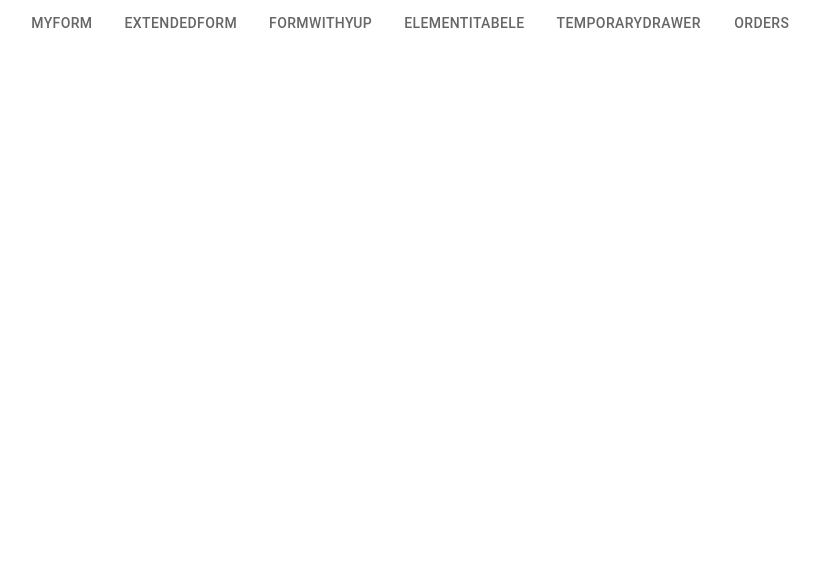
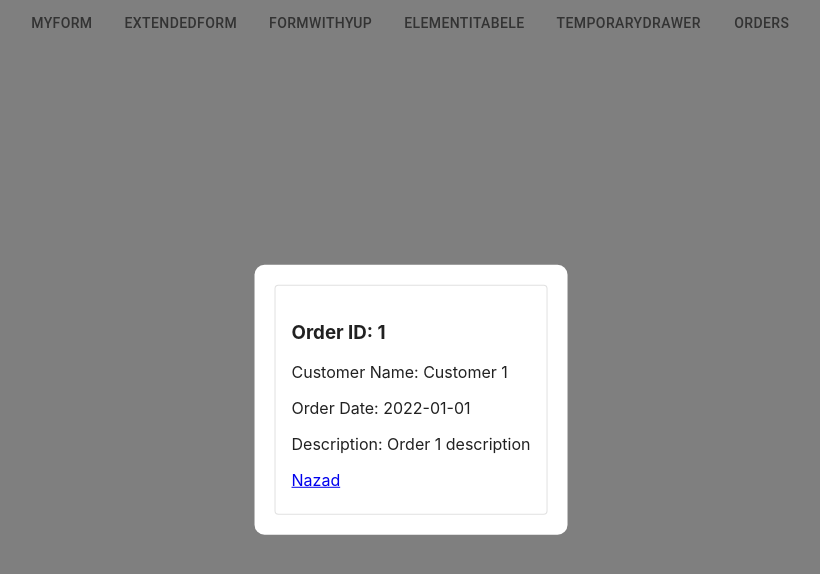
Before and after one commit to sonepone/mui-first-project, a React (Create React App) app: page /orders/1 in a window 1280 px wide. Shown: the top 574 px of the page, without its empty margins (229-1049 px from the left). Built offline with nearby package versions, Linux system fonts and the light colour scheme.

Commit message:
Izmjene od 03.11.2025. - 1

```diff
--- a/src/App.js
+++ b/src/App.js
@@ -39,6 +39,7 @@ import { BrowserRouter, Routes, Route, useLocation } from 'react-router-dom';
 import TemporaryDrawer from './components/TemporaryDrawer';
 import Layout from './shell/Layout';
 import Orders from './components/Orders';
+import OrderDetails from './components/OrderDetails';
 
 
 
@@ -48,7 +49,12 @@ function App() {
   // function incrementer2() {
   //   setCounter((previousState) => previousState + 1);
   // }
-
+   const orders = Array.from({length: 25}, (v, k) => ({
+        id: k+1,
+        customerName: `Customer ${k+1}`,
+        orderDate: `2022-01-${k+1 < 10 ? '0' : ''}${k+1}`,
+        description: `Order ${k+1} description`
+    }));
 
 
   const jsxElement =
@@ -60,7 +66,8 @@ function App() {
           <Route path="/yup" element={<FormWithYup />} />
           <Route path="/tabela" element={<ElementiTabele />} />
           <Route path="/drawer" element={<TemporaryDrawer />} />
-          <Route path="/orders" element={<Orders />} />
+          <Route path="/orders" element={<Orders orders={orders}/>} />
+          <Route path="/orders/:id" element={<OrderDetails allOrders={orders} showBig={true} />} />
         </Routes>
       </Layout>
     </BrowserRouter>
--- a/src/components/OrderDetails.js
+++ b/src/components/OrderDetails.js
@@ -1,17 +1,72 @@
 import React from 'react';
 import Card from '@mui/material/Card';
 import CardContent from '@mui/material/CardContent';
+import { NavLink, useParams } from 'react-router-dom';
 
-function OrderDetails({ order  }) {
-    return (
-        <Card variant="outlined">
-            <CardContent>
-            <h3>Order ID: {order.id}</h3>
-            <p>Customer Name: {order.customerName}</p>
-            <p>Total Amount: ${order.totalAmount}</p>
-        </CardContent>
-    </Card>
+function OrderDetails({ order, allOrders, showBig }) {
+
+    const params = useParams();
+    const orderId = params.id;
+
+
+
+    let jsxElement;
+    if (!showBig) {
+        jsxElement = <Card variant="outlined">
+                            <CardContent>
+                            <h3>Order ID: {order.id}</h3>
+                            <p>Customer Name: {order.customerName}</p>
+                            <p>Order Date: {order.orderDate}</p>
+                            <p>Description: {order.description}</p>
+                        </CardContent>
+                    </Card>
+    }
+    else
+    {
+
+        const order2 = allOrders.find( (oneOrder) => oneOrder.id == orderId  );
+
+        const jsxElement2 = (
+        <React.Fragment>
+            <div className="modal-overlay" onClick={(e) => e.stopPropagation()} />
+            <div className="modal-dialog">
+                <Card variant="outlined">
+                    <CardContent>
+                        <h3>Order ID: {order2.id}</h3>
+                        <p>Customer Name: {order2.customerName}</p>
+                        <p>Order Date: {order2.orderDate}</p>
+                        <p>Description: {order2.description}</p>
+                        <NavLink to={'/orders'} title='Back' >Nazad</NavLink>
+                    </CardContent>
+                </Card>
+            </div>
+            <style>{`
+                .modal-overlay {
+                    position: fixed;
+                    top: 0;
+                    left: 0;
+                    width: 100vw;
+                    height: 100vh;
+                    background-color: rgba(0, 0, 0, 0.5);
+                    z-index: 1;
+                }
+                .modal-dialog {
+                    position: fixed;
+                    top: 50%;
+                    left: 50%;
+                    transform: translate(-50%, -50%);
+                    background-color: white;
+                    border-radius: 10px;
+                    padding: 20px;
+                    z-index: 2;
+                }
+            `}</style>
+        </React.Fragment>
     );
+        jsxElement = jsxElement2;
+    }
+
+    return jsxElement;
 }
 
 export default OrderDetails;
--- a/src/components/Orders.js
+++ b/src/components/Orders.js
@@ -1,14 +1,10 @@
 import React from 'react';
 import OrderDetails from './OrderDetails';
 import Box from '@mui/material/Box';
+import { NavLink } from 'react-router-dom';
 
-function Orders() {
-    const orders = Array.from({length: 25}, (v, k) => ({
-        id: k+1,
-        customerName: `Customer ${k+1}`,
-        orderDate: `2022-01-${k+1 < 10 ? '0' : ''}${k+1}`,
-        description: `Order ${k+1} description`
-    }));
+function Orders({orders}) {
+
 
     return (
       <Box sx={{ width: '80%', margin: 'auto', marginTop: 5 }}>
@@ -16,8 +12,10 @@ function Orders() {
             <ul style={{ display: 'grid', gridTemplateColumns: 'repeat(4, 1fr)', gap: '10px' }}>
 
                 {orders.map(order => (
-                <li key={order.id} style={{ listStyle: 'none' }}>
-                    <OrderDetails order={order} />
+                <li key={order.id} style={{ listStyle: 'none'}}>
+                    <NavLink to={`/orders/${order.id}`}>
+                       <OrderDetails order={order} allOrders={orders} showBig={false} />
+                    </NavLink>
                 </li>
             ))}
         </ul>
```
